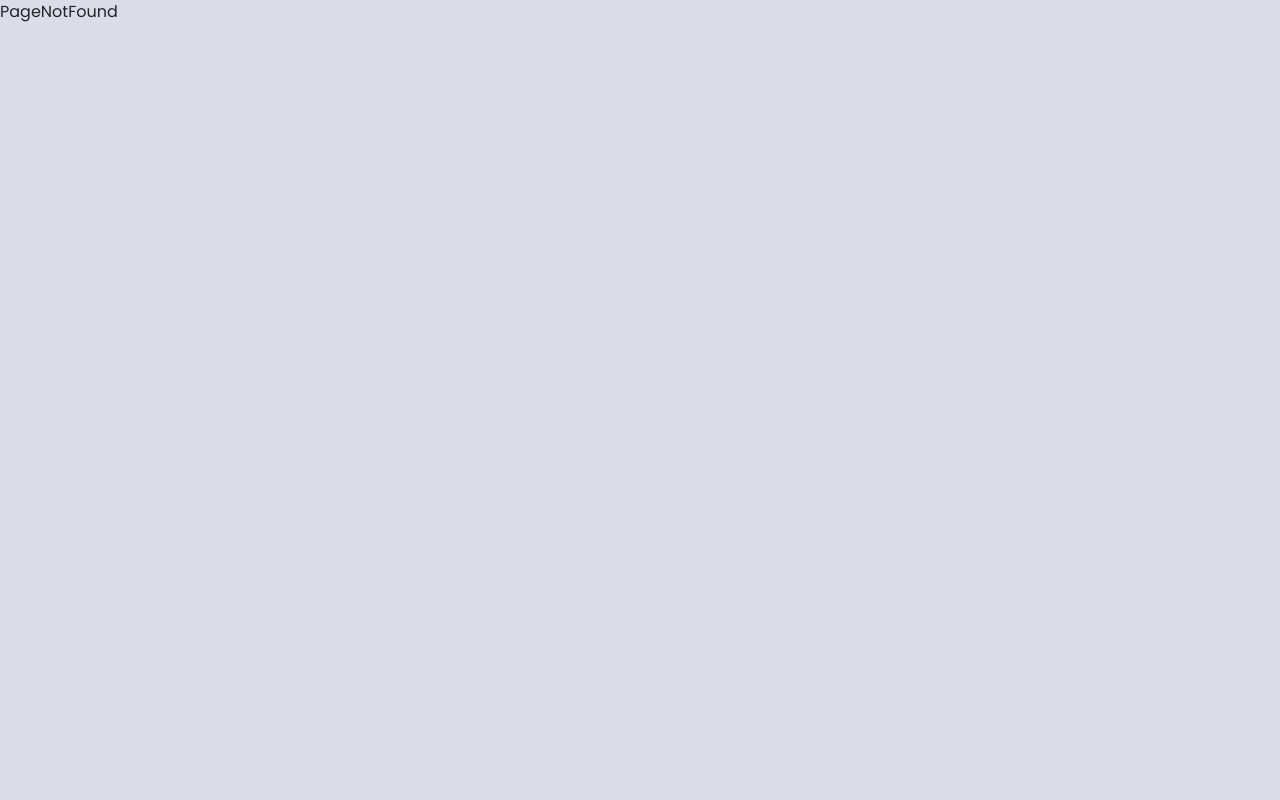
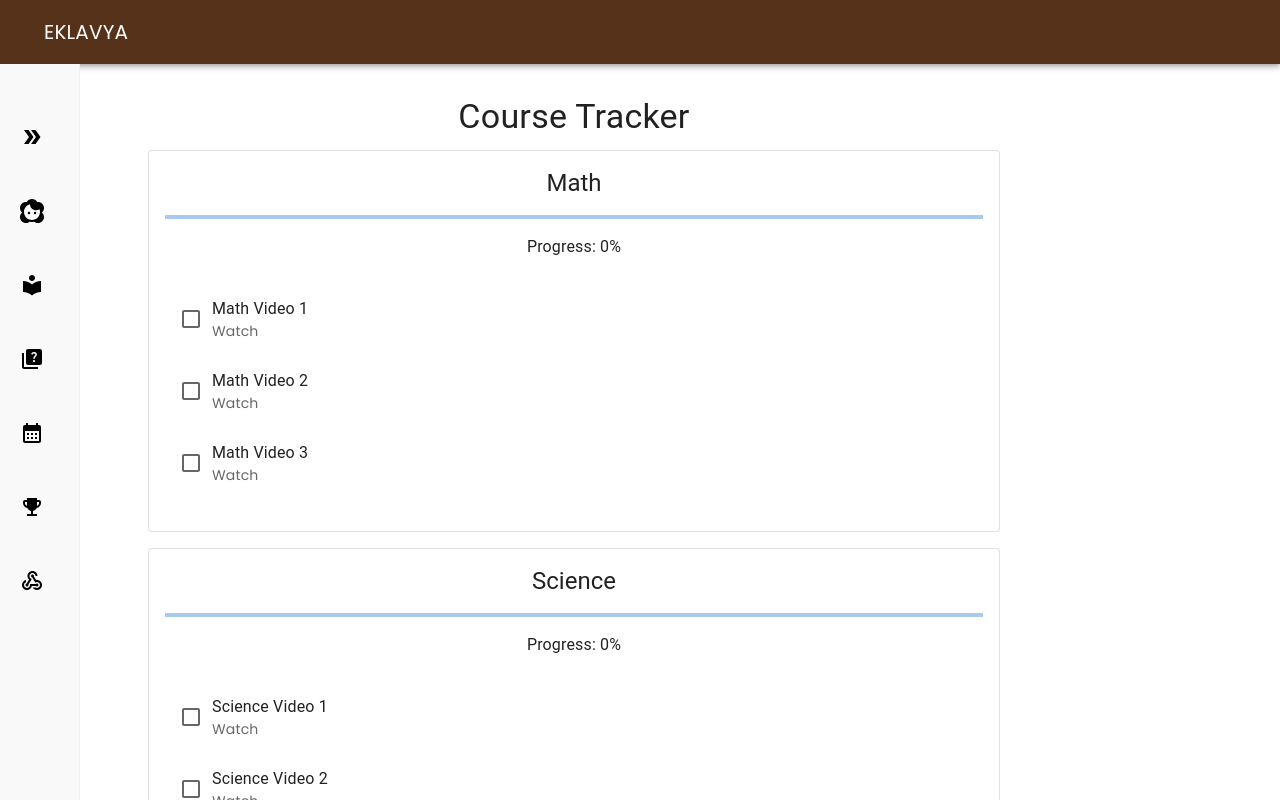
Before and after one commit to cfgmumbai24/Team-21, a React (Create React App) app in the folder client/: page /learning in a window 1280 px wide. Shown: the top 800 px of the page. Built offline with nearby package versions, Linux system fonts and the light colour scheme; no server answers.

Commit message:
route change

```diff
--- /dev/null
+++ b/client/src/components/Siderbar/Assessments.jsx
@@ -0,0 +1,123 @@
+import React, { useState, useEffect } from 'react';
+import {
+  ToggleButton,
+  ToggleButtonGroup,
+  Container,
+  Box,
+  Typography,
+  LinearProgress,
+  Avatar,
+  ListItem,
+  ListItemAvatar,
+  ListItemText,
+  List,
+  Paper,
+  ListItemSecondaryAction,
+  Grid
+} from '@mui/material';
+import AssignmentIcon from '@mui/icons-material/Assignment';
+
+import SidebarComponent from './Sidebar';
+import NavBar from './NavBar';
+
+const assessmentsData = [
+  { id: 1, name: 'Math Test', status: 'Not Completed', progress: 40 },
+  { id: 2, name: 'Science Project', status: 'Completed', progress: 100 },
+  { id: 3, name: 'History Essay', status: 'Not Completed', progress: 20 },
+  { id: 4, name: 'Geography Quiz', status: 'Completed', progress: 100 },
+];
+
+const Assessments = () => {
+  const [items, setItems] = useState(assessmentsData);
+
+  const handleStatusChange = (id) => {
+    const updatedItems = items.map(item =>
+      item.id === id ? { ...item, status: item.status === 'Completed' ? 'Not Completed' : 'Completed' } : item
+    );
+    setItems(updatedItems);
+  };
+
+  const sortedItems = [...items].sort((a, b) => a.status === 'Completed' ? 1 : -1);
+
+  const getCompletedCount = () => {
+    return items.filter(item => item.status === 'Completed').length;
+  };
+
+  useEffect(() => {
+    const completedCount = getCompletedCount();
+    const completedCountJSON = JSON.stringify({ completedCourses: completedCount });
+
+    fetch('YOUR_BACKEND_ENDPOINT', {
+      method: 'POST',
+      headers: {
+        'Content-Type': 'application/json'
+      },
+      body: completedCountJSON
+    }).then(response => response.json())
+      .then(data => console.log(data))
+      .catch(error => console.error('Error:', error));
+  }, [items]);
+
+  return (
+    <>
+      <NavBar />
+      <Grid container spacing={2}>
+        <Grid item  xs={0} >
+          <SidebarComponent />
+        </Grid>
+        <Grid item xs={9}>
+          <Container>
+            <Typography variant="h4" gutterBottom marginTop={2}>
+              Assessments
+            </Typography>
+            <List>
+              {sortedItems.map(item => (
+                <Paper key={item.id} elevation={3} style={{ marginBottom: '16px' }}>
+                  <ListItem>
+                    <ListItemAvatar>
+                      <Avatar style={{ backgroundColor: '#fff', color: '#000' }}>
+                        <AssignmentIcon />
+                      </Avatar>
+                    </ListItemAvatar>
+                    <ListItemText
+                      primary={item.name}
+                      secondary={
+                        <Box display="flex" alignItems="center">
+                          <LinearProgress
+                            variant="determinate"
+                            value={item.progress}
+                            style={{ width: '68%', marginRight: '8px' }}
+                          />
+                          <Typography variant="body2" color="textSecondary">
+                            {`${item.progress}%`}
+                          </Typography>
+                        </Box>
+                      }
+                    />
+                    <ListItemSecondaryAction>
+                      <ToggleButtonGroup
+                        value={item.status}
+                        exclusive
+                        onChange={() => handleStatusChange(item.id)}
+                        size="small"
+                      >
+                        <ToggleButton value="Completed" style={{ backgroundColor: item.status === 'Completed' ? 'red' : '' }}>
+                          Completed
+                        </ToggleButton>
+                        <ToggleButton value="Not Completed" style={{ backgroundColor: item.status === 'Not Completed' ? 'blue' : '' }}>
+                          Not Completed
+                        </ToggleButton>
+                      </ToggleButtonGroup>
+                    </ListItemSecondaryAction>
+                  </ListItem>
+                </Paper>
+              ))}
+            </List>
+          </Container>
+        </Grid>
+      </Grid>
+    </>
+  );
+};
+
+export default Assessments;
--- /dev/null
+++ b/client/src/components/Siderbar/Learnings.jsx
@@ -0,0 +1,132 @@
+import React, { useState } from 'react';
+import {
+  Box,
+  Checkbox,
+  Container,
+  FormControlLabel,
+  LinearProgress,
+  List,
+  ListItem,
+  ListItemText,
+  Typography,
+  Card,
+  CardContent,
+  CssBaseline,
+  Grid
+} from '@mui/material';
+
+import SidebarComponent from './Sidebar';
+import NavBar from './NavBar';
+
+const subjects = [
+  {
+    name: 'Math',
+    videos: [
+      { id: 'math1', label: 'Math Video 1', link: 'https://www.youtube.com/watch?v=example1' },
+      { id: 'math2', label: 'Math Video 2', link: 'https://www.youtube.com/watch?v=example2' },
+      { id: 'math3', label: 'Math Video 3', link: 'https://www.youtube.com/watch?v=example3' },
+    ],
+  },
+  {
+    name: 'Science',
+    videos: [
+      { id: 'science1', label: 'Science Video 1', link: 'https://www.youtube.com/watch?v=example4' },
+      { id: 'science2', label: 'Science Video 2', link: 'https://www.youtube.com/watch?v=example5' },
+      { id: 'science3', label: 'Science Video 3', link: 'https://www.youtube.com/watch?v=example6' },
+    ],
+  },
+  {
+    name: 'History',
+    videos: [
+      { id: 'history1', label: 'History Video 1', link: 'https://www.youtube.com/watch?v=example7' },
+      { id: 'history2', label: 'History Video 2', link: 'https://www.youtube.com/watch?v=example8' },
+      { id: 'history3', label: 'History Video 3', link: 'https://www.youtube.com/watch?v=example9' },
+    ],
+  },
+  {
+    name: 'English',
+    videos: [
+      { id: 'english1', label: 'English Video 1', link: 'https://www.youtube.com/watch?v=example10' },
+      { id: 'english2', label: 'English Video 2', link: 'https://www.youtube.com/watch?v=example11' },
+      { id: 'english3', label: 'English Video 3', link: 'https://www.youtube.com/watch?v=example12' },
+    ],
+  },
+];
+
+const Learning = () => {
+  const initialCheckedState = subjects.map(subject => new Array(subject.videos.length).fill(false));
+  const [checkedState, setCheckedState] = useState(initialCheckedState);
+
+  const handleCheckboxChange = (subjectIndex, videoIndex) => {
+    const updatedCheckedState = checkedState.map((subject, idx) =>
+      idx === subjectIndex
+        ? subject.map((item, vidIdx) => (vidIdx === videoIndex ? !item : item))
+        : subject
+    );
+    setCheckedState(updatedCheckedState);
+  };
+
+  const calculateProgress = (subjectCheckedState) => {
+    const checkedCount = subjectCheckedState.filter(Boolean).length;
+    return (checkedCount / subjectCheckedState.length) * 100;
+  };
+
+  return (
+    <>
+      <CssBaseline />
+      <NavBar />
+      <Grid container spacing={2}>
+        <Grid item xs={0}>
+          <SidebarComponent />
+        </Grid>
+        <Grid item xs={9}>
+          <Container maxWidth="md">
+            <Box textAlign="center" my={4}>
+              <Typography variant="h4" gutterBottom>
+                Course Tracker
+              </Typography>
+              {subjects.map((subject, subjectIndex) => (
+                <Card variant="outlined" sx={{ marginBottom: 2 }} key={subject.name}>
+                  <CardContent>
+                    <Typography variant="h5" gutterBottom>
+                      {subject.name}
+                    </Typography>
+                    <Box my={2}>
+                      <LinearProgress variant="determinate" value={calculateProgress(checkedState[subjectIndex])} />
+                      <Typography variant="body1" mt={2}>
+                        Progress: {Math.round(calculateProgress(checkedState[subjectIndex]))}%
+                      </Typography>
+                    </Box>
+                    <List>
+                      {subject.videos.map((video, videoIndex) => (
+                        <ListItem key={video.id}>
+                          <FormControlLabel
+                            control={
+                              <Checkbox
+                                checked={checkedState[subjectIndex][videoIndex]}
+                                onChange={() => handleCheckboxChange(subjectIndex, videoIndex)}
+                                color="primary"
+                              />
+                            }
+                            label={
+                              <ListItemText
+                                primary={video.label}
+                                secondary={<a href={video.link} target="_blank" rel="noopener noreferrer">Watch</a>}
+                              />
+                            }
+                          />
+                        </ListItem>
+                      ))}
+                    </List>
+                  </CardContent>
+                </Card>
+              ))}
+            </Box>
+          </Container>
+        </Grid>
+      </Grid>
+    </>
+  );
+};
+
+export default Learning;
--- a/client/src/components/Siderbar/Sidebar.jsx
+++ b/client/src/components/Siderbar/Sidebar.jsx
@@ -40,7 +40,7 @@ const SidebarComponent = () => {
                                 )
                         }
                     </MenuItem>
-                    <MenuItem component={<Link to="/interview" />} className='mt-4'>
+                    <MenuItem component={<Link to="/dashboard" />} className='mt-4'>
                         {
                             collapsed ? <Face2Icon />
                                 : (
@@ -51,7 +51,7 @@ const SidebarComponent = () => {
                                 )
                         }
                     </MenuItem>
-                    <Link to={'/calender'}>
+                    <Link to={'/learning'}>
                     <MenuItem className='mt-4'>
                         {
                             collapsed ? <LocalLibraryIcon />
@@ -64,7 +64,7 @@ const SidebarComponent = () => {
                         }
                     </MenuItem>
                     </Link>
-                    <MenuItem component={<Link to="/experience" />} className='mt-4'>
+                    <MenuItem component={<Link to="/assessment" />} className='mt-4'>
                         {
                             collapsed ? <QuizIcon />
                                 : (
@@ -75,7 +75,7 @@ const SidebarComponent = () => {
                                 )
                         }
                     </MenuItem>
-                    <MenuItem component={<Link to="/experience" />} className='mt-4'>
+                    <MenuItem component={<Link to="/calender" />} className='mt-4'>
                         {
                             collapsed ? <CalendarMonthIcon />
                                 : (
@@ -86,7 +86,7 @@ const SidebarComponent = () => {
                                 )
                         }
                     </MenuItem>
-                    <MenuItem component={<Link to="/experience" />} className='mt-4'>
+                    <MenuItem component={<Link to="/scholarship" />} className='mt-4'>
                         {
                             collapsed ? <EmojiEventsIcon />
                                 : (
@@ -97,7 +97,7 @@ const SidebarComponent = () => {
                                 )
                         }
                     </MenuItem>
-                    <MenuItem component={<Link to="/experience" />} className='mt-4'>
+                    <MenuItem component={<Link to="/event" />} className='mt-4'>
                         {
                             collapsed ? <WebhookIcon />
                                 : (
```
Also changed, not shown: client/src/App.js (+9 -0 lines).
